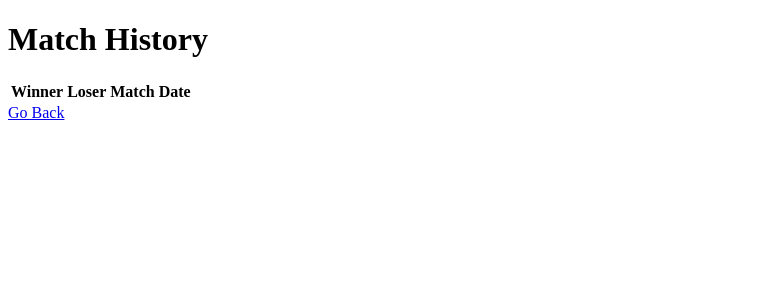
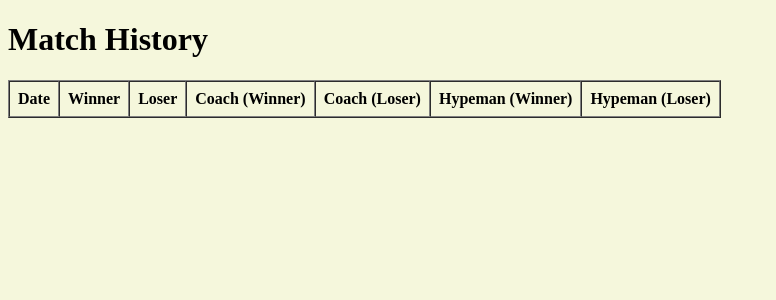
Before and after one commit to Colter13/ClapCompetition, a Flask app: template templates/matches.html in a window 1280 px wide. Shown: the top 300 px of the page, without its empty margins (0-776 px from the left). Run offline with Flask 3, Linux system fonts and the light colour scheme; the template is opened without the code that fills it, so the values that code supplies are empty.

Commit message:
Created home page and matches page, added style elements

```diff
--- a/app.py
+++ b/app.py
@@ -1,83 +1,111 @@
-from flask import Flask, render_template, request, redirect
-from flask_sqlalchemy import SQLAlchemy
+from flask import Flask, render_template, request, redirect, url_for
+import sqlite3
 
 app = Flask(__name__)
-app.config['SQLALCHEMY_DATABASE_URI'] = 'sqlite:///clap_competition.db'
-app.config['SQLALCHEMY_TRACK_MODIFICATIONS'] = False
 
-db = SQLAlchemy(app)
+@app.route("/")
+def home():
+    return render_template("home.html")
 
-# -----------------------------
-# Database Models
-# -----------------------------
+@app.route("/add_match", methods=["GET", "POST"])
+def add_match():
+    if request.method == "POST":
+        date = request.form["date"]
+        winner = request.form["winner"]
+        loser = request.form["loser"]
+        coach_winner = request.form["coach_winner"]
+        coach_loser = request.form["coach_loser"]
+        hypeman_winner = request.form["hypeman_winner"]
+        hypeman_loser = request.form["hypeman_loser"]
 
-class Participant(db.Model):
-    id = db.Column(db.Integer, primary_key=True)
-    name = db.Column(db.String(100), unique=True, nullable=False)
-    elo = db.Column(db.Float, default=1000)
+        def get_or_create_person(full_name, cursor):
+            if not full_name.strip():
+                return None
+            first, last = full_name.strip().split(" ", 1)
+            cursor.execute("""
+                INSERT OR IGNORE INTO Person (FirstName, LastName)
+                VALUES (?, ?)
+            """, (first, last))
+            cursor.execute("""
+                SELECT PersonID FROM Person WHERE FirstName = ? AND LastName = ?
+            """, (first, last))
+            return cursor.fetchone()[0]
 
-class Match(db.Model):
-    id = db.Column(db.Integer, primary_key=True)
-    participant1_id = db.Column(db.Integer, db.ForeignKey('participant.id'))
-    participant2_id = db.Column(db.Integer, db.ForeignKey('participant.id'))
-    winner_id = db.Column(db.Integer, db.ForeignKey('participant.id'))
-    timestamp = db.Column(db.DateTime, default=db.func.now())
+        conn = sqlite3.connect('clap_competition.db')
+        cursor = conn.cursor()
 
-# -----------------------------
-# Helper Function
-# -----------------------------
+        # Get or create person IDs
+        winner_id = get_or_create_person(winner, cursor)
+        loser_id = get_or_create_person(loser, cursor)
+        coach_winner_id = get_or_create_person(coach_winner, cursor)
+        coach_loser_id = get_or_create_person(coach_loser, cursor)
+        hype_winner_id = get_or_create_person(hypeman_winner, cursor)
+        hype_loser_id = get_or_create_person(hypeman_loser, cursor)
 
-def update_elo(winner, loser, k=32):
-    expected_win = 1 / (1 + 10 ** ((loser.elo - winner.elo) / 400))
-    winner.elo += k * (1 - expected_win)
-    loser.elo -= k * (1 - expected_win)
-    db.session.commit()
+        # Insert match
+        cursor.execute("""
+            INSERT INTO Matches (
+                Date,
+                CoachWinnerID, CoachLoserID,
+                HypemanWinnerID, HypemanLoserID,
+                WinnerID, LoserID
+            ) VALUES (?, ?, ?, ?, ?, ?, ?)
+        """, (
+            date,
+            coach_winner_id, coach_loser_id,
+            hype_winner_id, hype_loser_id,
+            winner_id, loser_id
+        ))
 
-# -----------------------------
-# Routes
-# -----------------------------
+        # Elo calculation
+        cursor.execute("SELECT ELO FROM Person WHERE PersonID = ?", (winner_id,))
+        winner_rating = cursor.fetchone()[0]
+        cursor.execute("SELECT ELO FROM Person WHERE PersonID = ?", (loser_id,))
+        loser_rating = cursor.fetchone()[0]
 
-@app.route('/')
-def index():
-    participants = Participant.query.order_by(Participant.elo.desc()).all()
-    return render_template('index.html', participants=participants)
+        winner_probability = 1 / (1 + pow(10, (loser_rating - winner_rating) / 400))
+        loser_probability = 1 - winner_probability
 
-@app.route('/add_match', methods=['POST'])
-def add_match():
-    try:
-        p1_id = int(request.form['p1'])
-        p2_id = int(request.form['p2'])
-        winner_id = int(request.form['winner'])
+        winner_rating = round(winner_rating + 30 * (1 - winner_probability) + 1, 2)
+        loser_rating = round(loser_rating + 30 * (0 - loser_probability) + 1, 2)
 
-        p1 = Participant.query.get(p1_id)
-        p2 = Participant.query.get(p2_id)
-        winner = Participant.query.get(winner_id)
+        # Update stats
+        cursor.execute("UPDATE Person SET Wins = Wins + 1, ELO = ? WHERE PersonID = ?", (winner_rating, winner_id,))
+        cursor.execute("UPDATE Person SET Losses = Losses + 1, ELO = ? WHERE PersonID = ?", (loser_rating, loser_id,))
 
-        if not p1 or not p2 or not winner:
-            return "Invalid player ID(s). Make sure all participants exist.", 400
+        conn.commit()
+        conn.close()
 
-        if winner_id != p1_id and winner_id != p2_id:
-            return "Winner must be one of the two participants.", 400
+        return redirect(url_for("add_match"))
 
-        loser = p2 if winner_id == p1_id else p1
+    return render_template("add_match.html")
 
-        update_elo(winner, loser)
+@app.route("/rankings")
+def list_rankings():
+    conn = sqlite3.connect('clap_competition.db')
+    cursor = conn.cursor()
+    cursor.execute('''
+                SELECT FirstName, LastName, Wins, Losses, Elo FROM Person
+                WHERE wins + losses > 0
+                ORDER BY Elo Desc
+                ''')
+    competitors = cursor.fetchall()
+    conn.close()
 
-        match = Match(participant1_id=p1_id, participant2_id=p2_id, winner_id=winner_id)
-        db.session.add(match)
-        db.session.commit()
+    return render_template("rankings.html", competitors=competitors)
 
-        return redirect('/')
+@app.route("/matches")
+def list_matches():
+    conn = sqlite3.connect('clap_competition.db')
+    cursor = conn.cursor()
+    cursor.execute('''
+                SELECT Date, WinnerID, LoserID, CoachWinnerID, CoachLoserID, HypemanWinnerID, HypemanLoserID FROM Matches
+                ORDER BY Date Desc
+                ''')
+    competitors = cursor.fetchall()
+    conn.close()
 
-    except Exception as e:
-        return f"An error occurred: {str(e)}", 500
+    return render_template("matches.html", matches=matches)
 
-
-# -----------------------------
-# Create Tables on Startup
-# -----------------------------
-
-if __name__ == '__main__':
-    with app.app_context():
-        db.create_all()
+if __name__ == "__main__":
     app.run(debug=True)
--- a/templates/matches.html
+++ b/templates/matches.html
@@ -1,34 +1,35 @@
 <!DOCTYPE html>
-<html lang="en">
+<html>
 <head>
-    <meta charset="UTF-8">
-    <meta name="viewport" content="width=device-width, initial-scale=1.0">
     <title>Match History</title>
 </head>
-<body>
-
+<body style="background-color: #F5F7DC;">
     <h1>Match History</h1>
-
-    <table>
+    <table border="1" cellpadding="8" cellspacing="0">
         <thead>
             <tr>
+                <th>Date</th>
                 <th>Winner</th>
                 <th>Loser</th>
-                <th>Match Date</th>
+                <th>Coach (Winner)</th>
+                <th>Coach (Loser)</th>
+                <th>Hypeman (Winner)</th>
+                <th>Hypeman (Loser)</th>
             </tr>
         </thead>
         <tbody>
             {% for match in matches %}
             <tr>
-                <td>{{ match[0] }}</td>
-                <td>{{ match[1] }}</td>
-                <td>{{ match[2] }}</td>
+                <td>{{ match.date }}</td>
+                <td>{{ match.winner }}</td>
+                <td>{{ match.loser }}</td>
+                <td>{{ match.coach_winner }}</td>
+                <td>{{ match.coach_loser }}</td>
+                <td>{{ match.hypeman_winner or '—' }}</td>
+                <td>{{ match.hypeman_loser or '—' }}</td>
             </tr>
             {% endfor %}
         </tbody>
     </table>
-
-    <a href="/">Go Back</a>
-
 </body>
 </html>
```
Also changed, not shown: models.py (deleted, +0 -21 lines), templates/add_match.html (added, +33 -0 lines), templates/home.html (added, +14 -0 lines), templates/index.html (deleted, +0 -20 lines), templates/rankings.html (added, +27 -0 lines), clap_competition.db.
